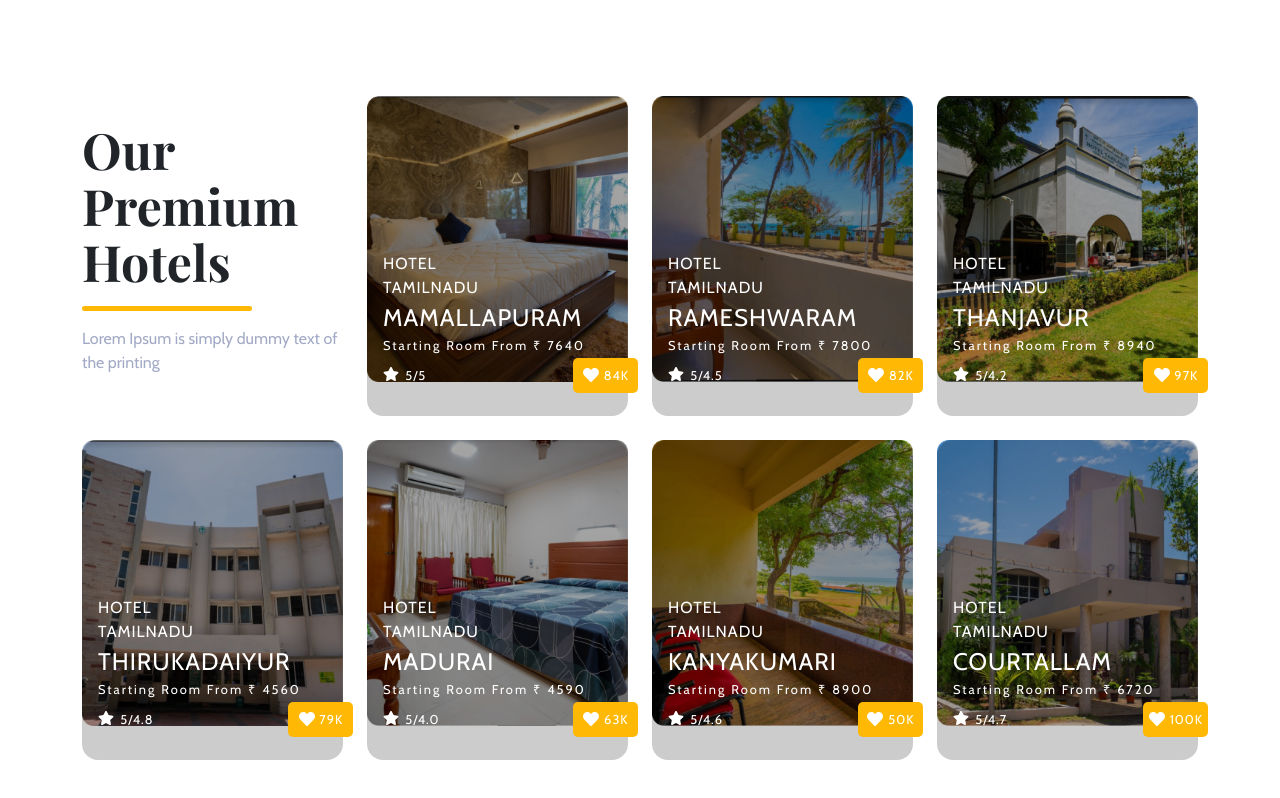
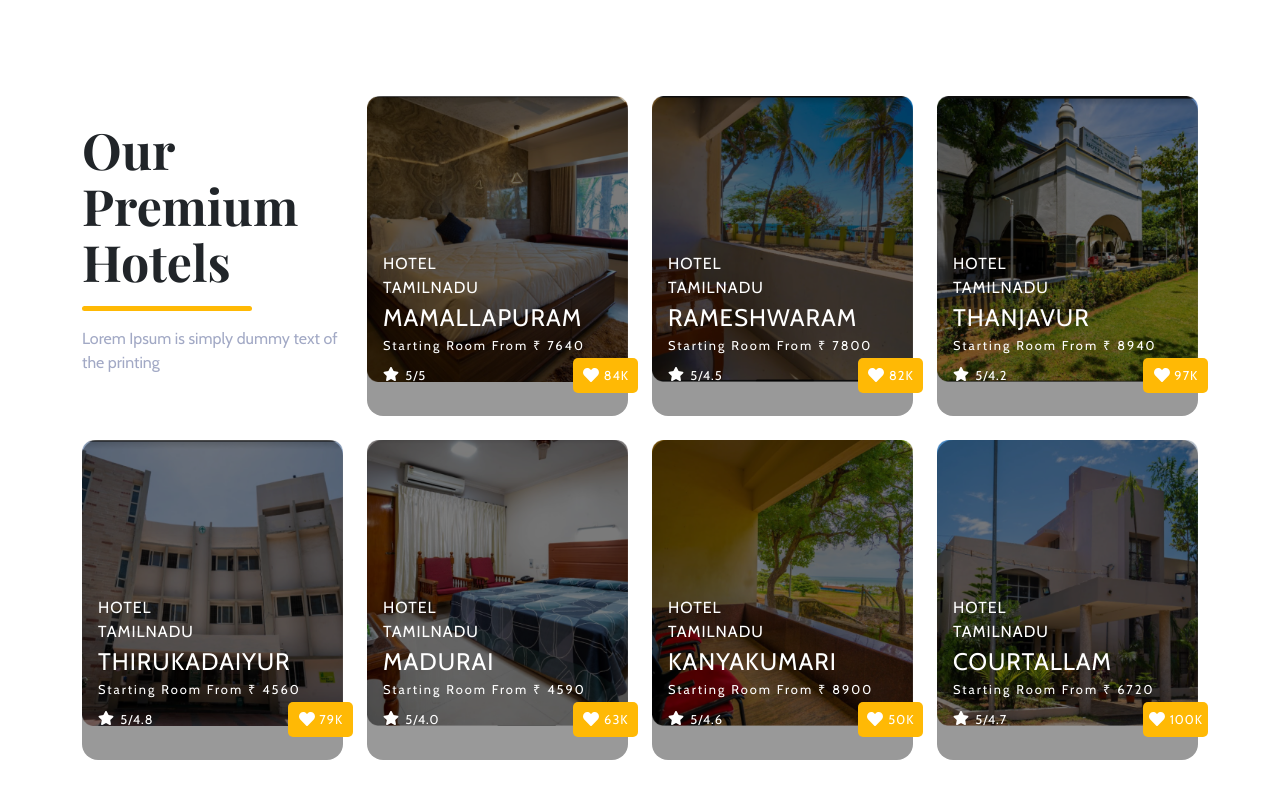
Before and after one commit to ramanujamgond/header-widget, a Next.js app: page /sections/OurPremiumHotels in a window 1280 px wide. Built offline with nearby package versions, Linux system fonts and the light colour scheme; a web font is replaced by a local one.

Commit message:
Created our premium hotel component

```diff
--- a/assets/scss/_basestyle.scss
+++ b/assets/scss/_basestyle.scss
@@ -41,7 +41,7 @@ html, body {
     width: 100%;
     height: 100%;
     background-color: $black-color;
-    opacity: 20%;
+    opacity: 40%;
     border-radius: $border-radius;
     display: block;
 }
--- a/assets/scss/_ourpremiumhotel.scss
+++ b/assets/scss/_ourpremiumhotel.scss
@@ -25,6 +25,9 @@
     border-radius: $border-radius;
     div:first-child {
         position: initial !important;
+        > div {
+            display: none !important;
+        }
     }
     Image {
         width: 100%;
--- a/package.json
+++ b/package.json
@@ -18,6 +18,7 @@
     "next": "11.1.0",
     "react": "17.0.2",
     "react-dom": "17.0.2",
+    "react-responsive-carousel": "^3.2.21",
     "sass": "^1.38.2"
   },
   "devDependencies": {
```
Also changed, not shown: 1 other file (tests, documents, lock files or other folders).
